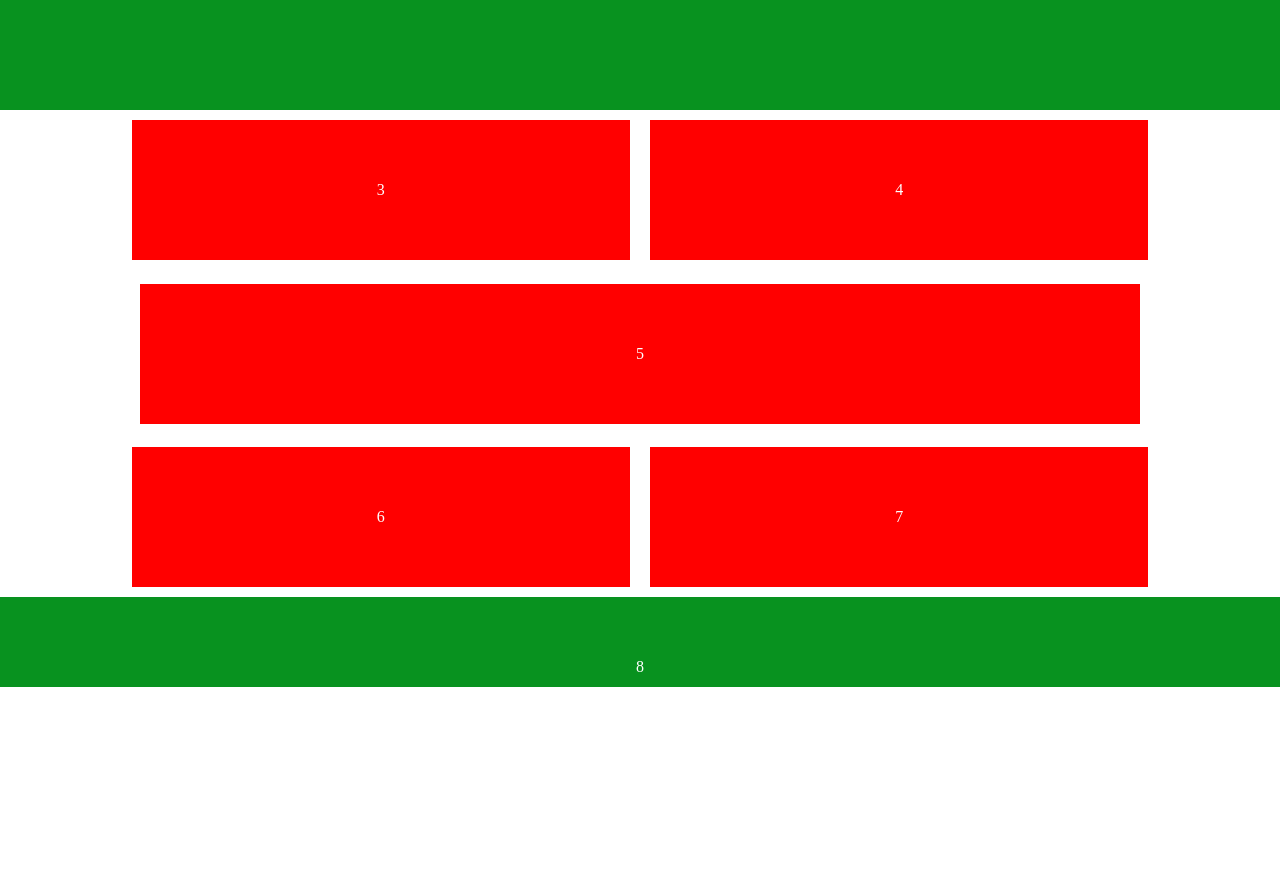
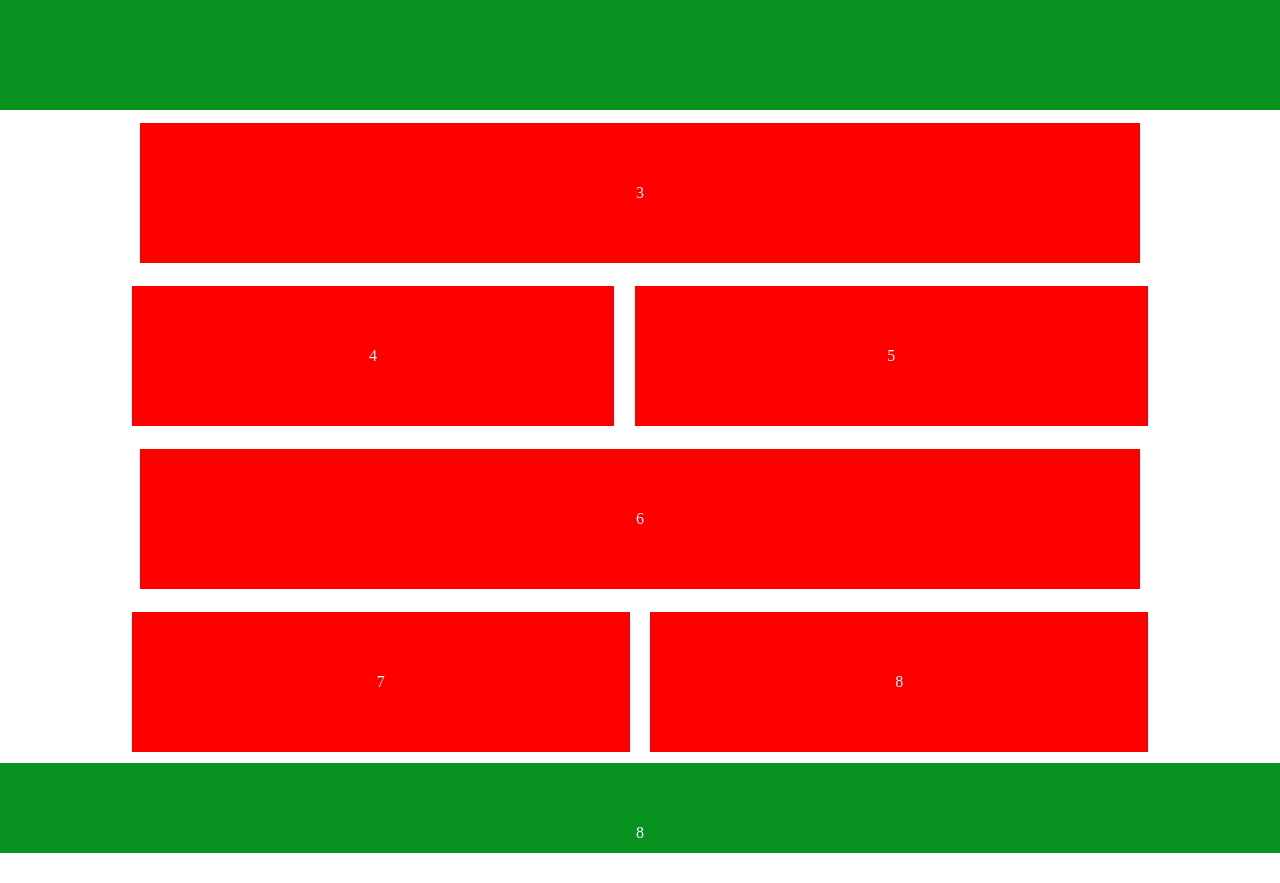
Before and after one commit to durantjulio/hack1_html_oplex, a plain HTML site: page H-3/index.html in a window 1280 px wide. Shown: the part 320-1203 px from the top of the page. Before the commit the page ends 1037 px from the top, so only its background shows below. Drawn offline with Linux system fonts and the light colour scheme.

Commit message:
ultima correcion

```diff
--- a/H-3/index.html
+++ b/H-3/index.html
@@ -13,14 +13,15 @@
                 <div class="cajas">
                     <div class="caja1">1</div>
                     <div class="caja2">2</div>
+                    <div class="caja-alt">3</div>
                     <div class="doble">
-                        <div class="caja3">3</div>
                         <div class="caja4">4</div>
+                        <div class="caja5">5</div>
                     </div>
-                    <div class="caja5">5</div>
+                    <div class="caja5">6</div>
                     <div class="doble">
-                        <div class="caja6">6</div>
-                        <div class="caja7">7</div>
+                        <div class="caja6">7</div>
+                        <div class="caja7">8</div>
                     </div>
                     <div class="caja8">8</div>
                 </div>
--- a/H-3/style3.css
+++ b/H-3/style3.css
@@ -33,6 +33,12 @@ body{
     height: 200px;
     margin: 0 none;
     border: 0 none;
+}
+.caja-alt{
+    background-color: red;
+    padding: 20px;
+    width: 75%;
+    margin: 1%;
 }
 .doble{
     display: flex;
```
